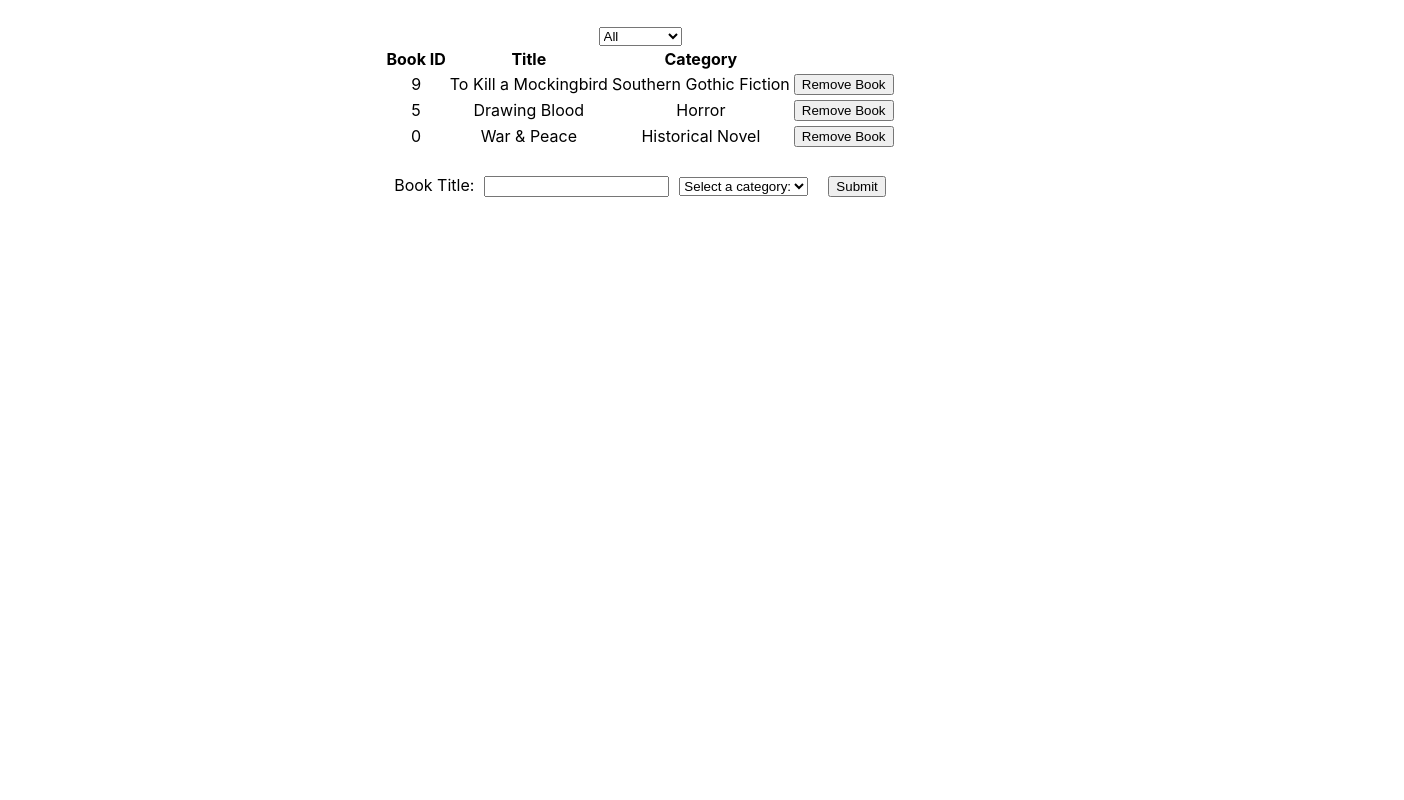
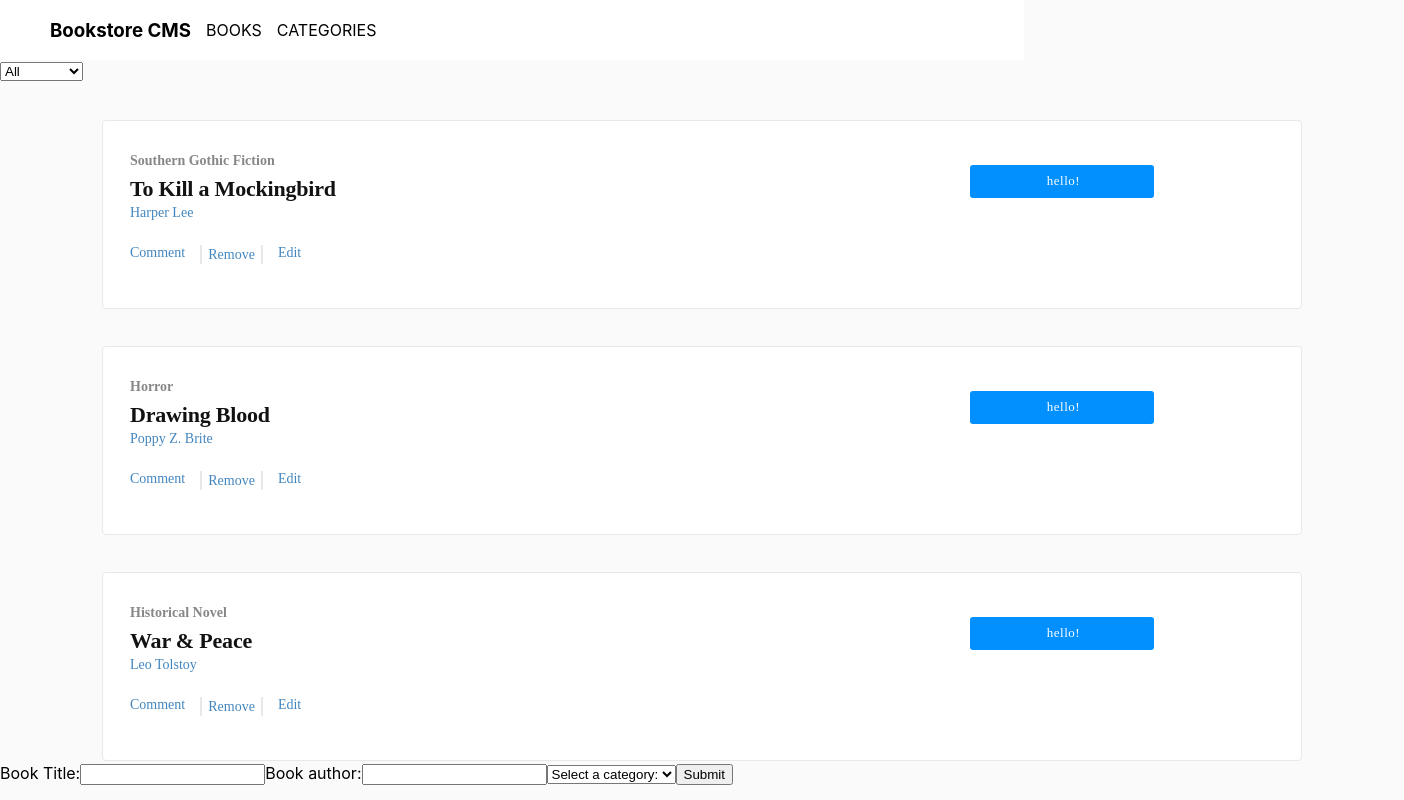
Before and after one commit to defoebrand/bad-magic-books, a React (Create React App) app: page / in a window 1280 px wide. Shown: the whole page, 1404 px wide, since content can reach past the window. Built offline with nearby package versions, Linux system fonts and the light colour scheme.

Commit message:
Style Book Component

```diff
--- a/src/actions/index.js
+++ b/src/actions/index.js
@@ -4,9 +4,9 @@ import { CHANGE_FILTER } from '../reducers/filter';
 export const createBook = book => ({
   type: CREATE_BOOK,
   book: {
-    bookID: Math.floor(Math.random() * 10),
+    category: book.category,
     title: book.title,
-    category: book.category,
+    author: book.author,
   },
 });
 
--- a/src/components/App.js
+++ b/src/components/App.js
@@ -2,8 +2,25 @@ import BooksList from '../containers/BooksList';
 import BooksForm from '../containers/BooksForm';
 import '../styles/App.css';
 
+const style = {
+  display: 'flex',
+  justifyContent: 'flex-start',
+  alignItems: 'center',
+  backgroundColor: '#fff',
+  paddingLeft: 50,
+};
+
+const pStyle = {
+  margin: '0 15px',
+};
+
 const App = () => (
   <div className="App">
+    <header style={style}>
+      <h3>Bookstore CMS</h3>
+      <p style={pStyle}>BOOKS</p>
+      <p>CATEGORIES</p>
+    </header>
     <BooksList />
     <BooksForm />
   </div>
--- a/src/components/Book.js
+++ b/src/components/Book.js
@@ -1,19 +1,97 @@
 import PropTypes from 'prop-types';
 
+const rowStyle = {
+  display: 'flex',
+  justifyContent: 'space-between',
+  width: '80vw',
+  margin: '37px 100px 0',
+  padding: '32px 147px 26px 27px',
+  borderRadius: 4,
+  border: 'solid 1px #e8e8e8',
+  backgroundColor: '#ffffff',
+};
+
+const divStyle = {
+  display: 'flex',
+  flexDirection: 'column',
+};
+
+const catStyle = {
+  margin: '0 39px 0 0',
+  opacity: 0.5,
+  fontFamily: 'Montserrat',
+  fontSize: 14,
+  fontWeight: 'bold',
+  color: '#121212',
+};
+
+const titleStyle = {
+  margin: '7px 323px 0 0',
+  fontFamily: 'RobotoSlab',
+  fontSize: 22,
+  fontWeight: 'bold',
+  letterSpacing: -0.2,
+  color: '#121212',
+};
+
+const linksDiv = {
+  display: 'flex',
+  alignItems: 'center',
+};
+
+const linkStyle = {
+  height: 19,
+  margin: '3px 15px 2px 0',
+  fontFamily: 'RobotoSlab',
+  fontSize: 14,
+  fontWeight: 300,
+  color: '#4386bf',
+  backgroundColor: 'inherit',
+  border: 'none',
+};
+
+const removeStyle = { ...linkStyle };
+
+removeStyle.borderLeft = '2px solid #e8e8e8';
+removeStyle.borderRight = '2px solid #e8e8e8';
+
+const buttonStyle = {
+  backgroundColor: '#0290ff',
+  border: 'none',
+  width: 184,
+  height: 33,
+  margin: '12px 0 9px 59px',
+  padding: '7px 19px 8px 22px',
+  borderRadius: 3,
+  fontFamily: 'RobotoSlab',
+  fontSize: 13,
+  fontWeight: 300,
+  letterSpacing: 0.5,
+  textAlign: 'center',
+  color: '#fff',
+};
+
 const Book = ({ book, handleClick }) => (
-  <tr>
-    <td>{book.bookID}</td>
-    <td>{book.title}</td>
-    <td>{book.category}</td>
-    <td><button type="button" onClick={() => { handleClick(book); }}>Remove Book</button></td>
-  </tr>
+  <div style={rowStyle}>
+    <div style={divStyle}>
+      <p style={catStyle}>{book.category}</p>
+      <p style={titleStyle}>{book.title}</p>
+      <p style={linkStyle}>{book.author}</p>
+      <div style={linksDiv}>
+        <p style={linkStyle}>Comment</p>
+        <p><button type="button" onClick={() => { handleClick(book); }} style={removeStyle}>Remove</button></p>
+        <p style={linkStyle}>Edit</p>
+      </div>
+    </div>
+    <button type="button" style={buttonStyle}>hello!</button>
+  </div>
 );
 
 Book.propTypes = {
   book: PropTypes.shape({
-    bookID: PropTypes.number,
+    category: PropTypes.string,
     title: PropTypes.string,
-    category: PropTypes.string,
+    author: PropTypes.string,
   }),
   handleClick: PropTypes.func,
 };
--- a/src/containers/BooksForm.js
+++ b/src/containers/BooksForm.js
@@ -7,8 +7,9 @@ class BooksForm extends React.Component {
   constructor(props) {
     super(props);
     this.state = {
+      category: '',
       title: '',
-      category: '',
+      author: '',
     };
     this.handleChange.bind(this);
     this.handleSubmit.bind(this);
@@ -18,6 +19,10 @@ class BooksForm extends React.Component {
     if (event.target.id === 'title') {
       this.setState({
         title: event.target.value,
+      });
+    } else if (event.target.id === 'author') {
+      this.setState({
+        author: event.target.value,
       });
     } else {
       this.setState({
@@ -31,19 +36,24 @@ class BooksForm extends React.Component {
     const { dispatch } = this.props;
     dispatch(createBook(this.state));
     this.setState({
+      category: '',
       title: '',
-      category: '',
+      author: '',
     });
   }
 
   render() {
     const categories = ['Action', 'Biography', 'History', 'Horror', 'Kids', 'Learning', 'Sci-Fi'];
-    const { title, category } = this.state;
+    const { category, title, author } = this.state;
     return (
       <form>
         <label htmlFor="title">
           Book Title:
           <input type="text" id="title" name="title" onChange={this.handleChange} value={title} />
+        </label>
+        <label htmlFor="author">
+          Book author:
+          <input type="text" id="author" name="author" onChange={this.handleChange} value={author} />
         </label>
         <select onChange={this.handleChange} value={category}>
           <option value="">Select a category:</option>
--- a/src/containers/BooksList.js
+++ b/src/containers/BooksList.js
@@ -22,13 +22,6 @@ const BooksList = props => {
     <>
       <CategoryFilter handleChange={handleFilterChange} />
       <table>
-        <thead>
-          <tr>
-            <th>Book ID</th>
-            <th>Title</th>
-            <th>Category</th>
-          </tr>
-        </thead>
         <tbody>
           {books.filter(book => (
             filter === 'All'
@@ -44,9 +37,9 @@ const BooksList = props => {
 BooksList.propTypes = {
   books: PropTypes.arrayOf(
     PropTypes.shape({
-      bookID: PropTypes.number,
+      category: PropTypes.string,
       title: PropTypes.string,
-      category: PropTypes.string,
+      author: PropTypes.string,
     }),
   ),
   filter: PropTypes.string,
--- a/src/reducers/books.js
+++ b/src/reducers/books.js
@@ -4,17 +4,17 @@ export const REMOVE_BOOK = 'REMOVE_BOOK';
 const initialState = {
   books: [
     {
-      bookID: Math.floor(Math.random() * 10),
+      category: 'Southern Gothic Fiction',
       title: 'To Kill a Mockingbird',
-      category: 'Southern Gothic Fiction',
+      author: 'Harper Lee',
     }, {
-      bookID: Math.floor(Math.random() * 10),
+      category: 'Horror',
       title: 'Drawing Blood',
-      category: 'Horror',
+      author: 'Poppy Z. Brite',
     }, {
-      bookID: Math.floor(Math.random() * 10),
+      category: 'Historical Novel',
       title: 'War & Peace',
-      category: 'Historical Novel',
+      author: 'Leo Tolstoy',
     },
   ],
 };
--- a/src/styles/App.css
+++ b/src/styles/App.css
@@ -1,10 +1,16 @@
-.App {
+/* .App {
   text-align: center;
   display: flex;
   flex-direction: column;
   justify-content: center;
   align-items: center;
   margin-top: 25px;
+}
+
+header {
+  display: flex;
+  justify-content: flex-start;
+  align-items: center;
 }
 
 table {
@@ -17,4 +23,4 @@ input {
 
 select {
   margin: 0 10px;
-}
+} */
--- a/src/styles/index.css
+++ b/src/styles/index.css
@@ -1,5 +1,6 @@
 body {
   margin: 0;
+  max-width: 80vw;
   font-family:
     -apple-system,
     BlinkMacSystemFont,
@@ -14,6 +15,8 @@ body {
     sans-serif;
   -webkit-font-smoothing: antialiased;
   -moz-osx-font-smoothing: grayscale;
+  background-color: #fafafa;
+
 }
 
 code {
```
Also changed, not shown: 1 other file (tests, documents, lock files or other folders).
